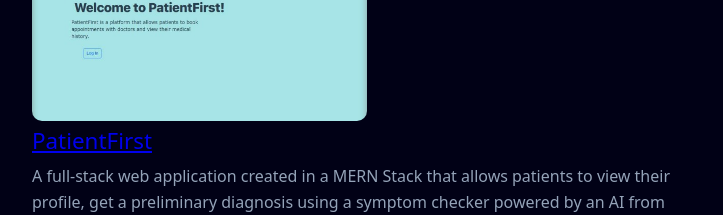
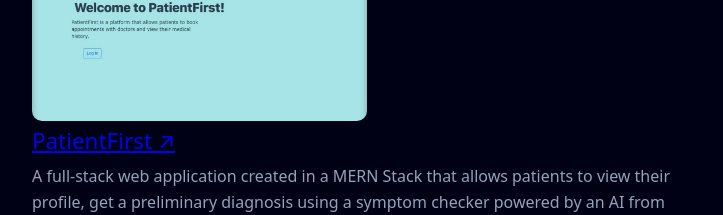
Before and after one commit to LloydBolences29/Web-Portfolio, a React (Vite) app in the folder portfolio/: page / in a window 1280 px wide. Shown: the part 1520-1735 px from the top of the page, without its empty margins (514-1237 px from the left). Built offline with nearby package versions, Linux system fonts and the light colour scheme.

Commit message:
Added some Icons for easy recognizing links including the prokect

```diff
--- a/portfolio/src/pages/Home.jsx
+++ b/portfolio/src/pages/Home.jsx
@@ -178,7 +178,7 @@ const Home = () => {
                       className="patientfirst-title"
                       href="https://aup-patient-first-frontend.vercel.app/"
                     >
-                      PatientFirst
+                      PatientFirst <span className="ml-1">↗</span>
                     </a>
                   </h2>
                   <p>
```
